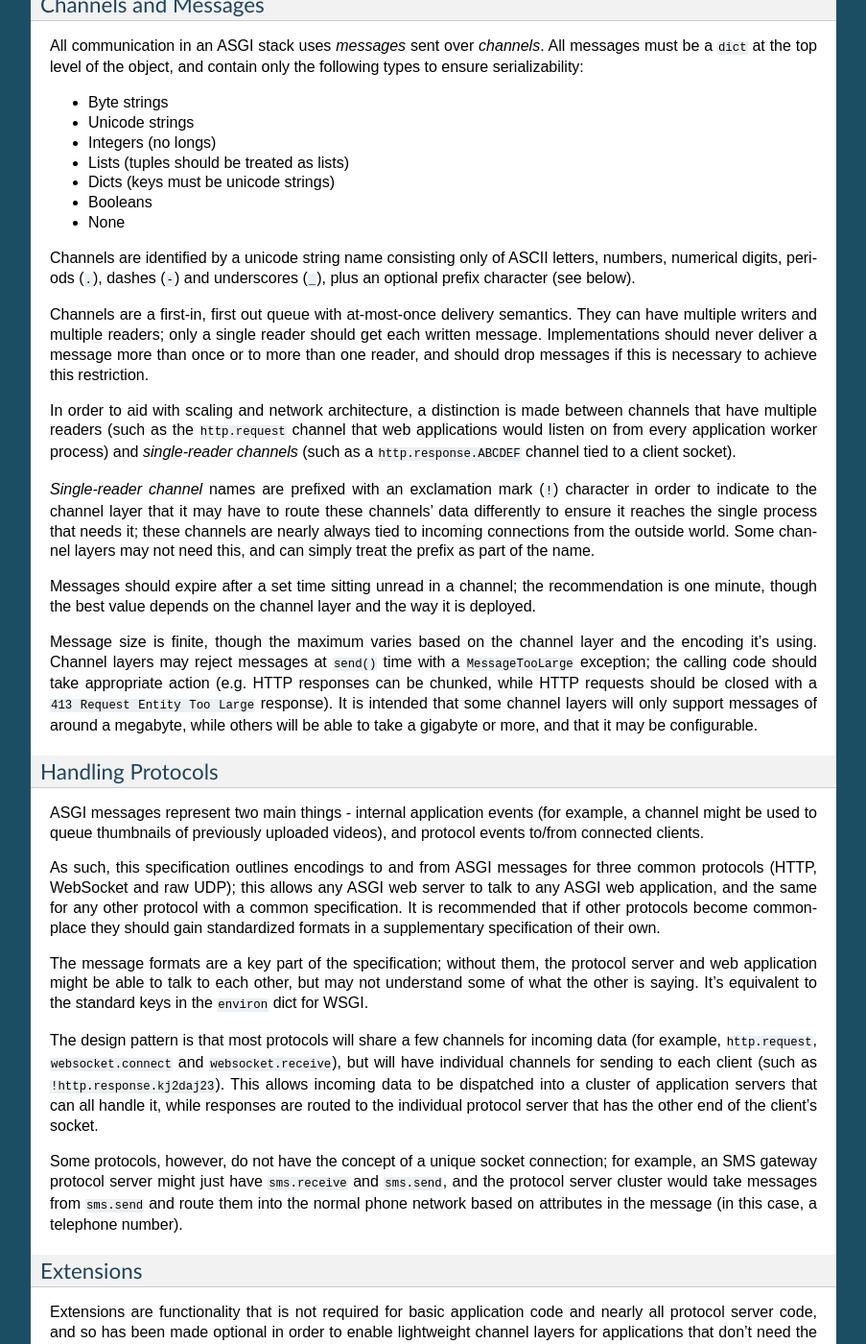
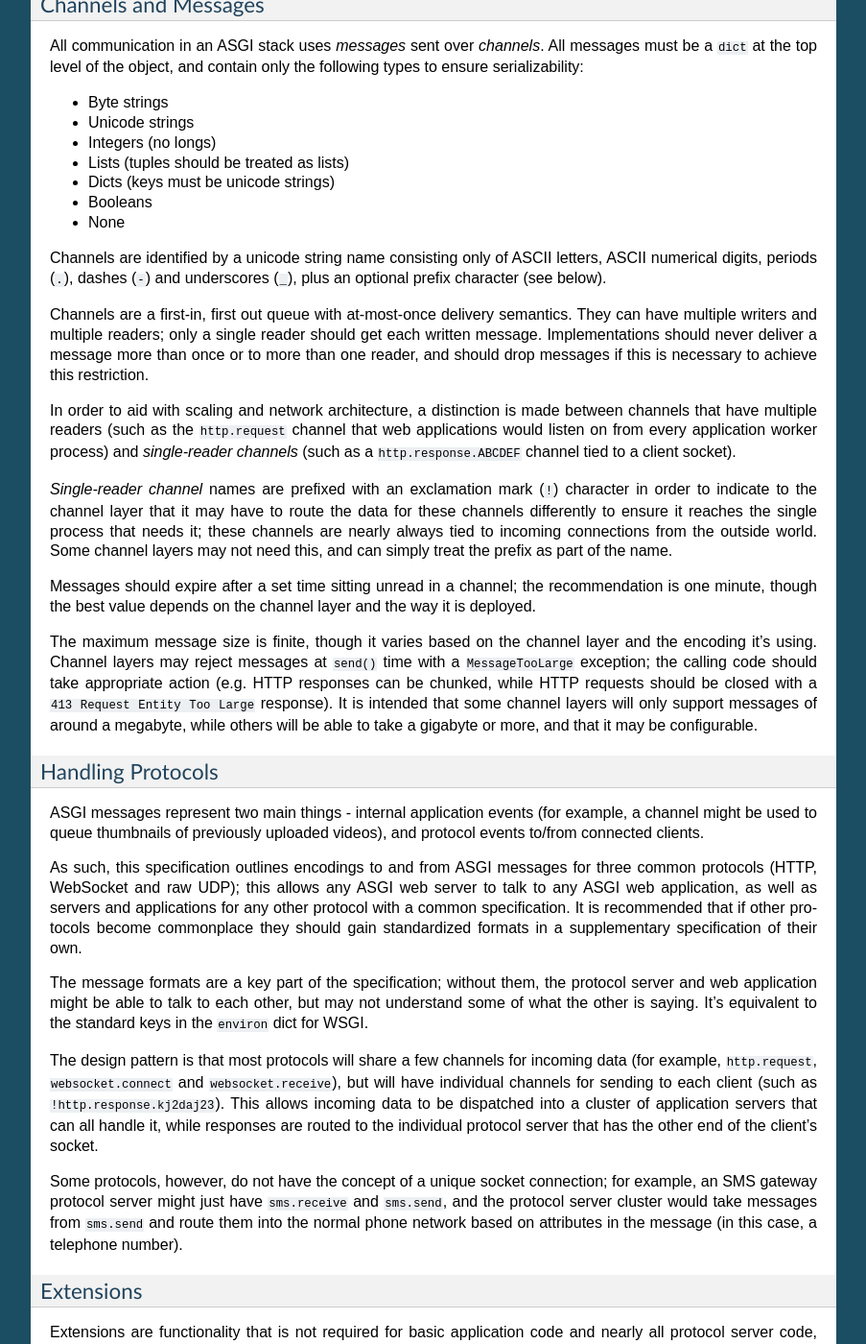
Before and after one commit to phillipchain/DjangoChannels, a Sphinx documentation site: the page built from docs/asgi.rst, in a window 1280 px wide and 1400 px high, scrolled down 1285 px. Shown: the whole window at 96% size, without its empty margins (198-1101 px from the left). Built offline with Sphinx 7.4.7, drawn with Linux system fonts in a browser that asks for light colours; some of the changed text lies outside the part shown.

Commit message:
Stylistic changes

```diff
--- a/docs/asgi.rst
+++ b/docs/asgi.rst
@@ -99,8 +99,8 @@ contain only the following types to ensure serializability:
 * None
 
 Channels are identified by a unicode string name consisting only of ASCII
-letters, numbers, numerical digits, periods (``.``), dashes (``-``)
-and underscores (``_``), plus an optional prefix character (see below).
+letters, ASCII numerical digits, periods (``.``), dashes (``-``) and
+underscores (``_``), plus an optional prefix character (see below).
 
 Channels are a first-in, first out queue with at-most-once delivery
 semantics. They can have multiple writers and multiple readers; only a single
@@ -116,7 +116,7 @@ application worker process) and *single-reader channels*
 
 *Single-reader channel* names are prefixed with an exclamation mark
 (``!``) character in order to indicate to the channel layer that it may
-have to route these channels' data differently to ensure it reaches the
+have to route the data for these channels differently to ensure it reaches the
 single process that needs it; these channels are nearly always tied to
 incoming connections from the outside world. Some channel layers may not
 need this, and can simply treat the prefix as part of the name.
@@ -125,7 +125,7 @@ Messages should expire after a set time sitting unread in a channel;
 the recommendation is one minute, though the best value depends on the
 channel layer and the way it is deployed.
 
-Message size is finite, though the maximum varies based on the channel layer
+The maximum message size is finite, though it varies based on the channel layer
 and the encoding it's using. Channel layers may reject messages at ``send()``
 time with a ``MessageTooLarge`` exception; the calling code should take
 appropriate action (e.g. HTTP responses can be chunked, while HTTP
@@ -143,10 +143,10 @@ uploaded videos), and protocol events to/from connected clients.
 
 As such, this specification outlines encodings to and from ASGI messages
 for three common protocols (HTTP, WebSocket and raw UDP); this allows any ASGI
-web server to talk to any ASGI web application, and the same for any other
-protocol with a common specification. It is recommended that if other
-protocols become commonplace they should gain standardized formats in a
-supplementary specification of their own.
+web server to talk to any ASGI web application, as well as servers and
+applications for any other protocol with a common specification. It is
+recommended that if other protocols become commonplace they should gain
+standardized formats in a supplementary specification of their own.
 
 The message formats are a key part of the specification; without them,
 the protocol server and web application might be able to talk to each other,
@@ -262,7 +262,7 @@ Specification Details
 A *channel layer* should provide an object with these attributes
 (all function arguments are positional):
 
-* ``send(channel, message)``, a callable that takes two arguments; the
+* ``send(channel, message)``, a callable that takes two arguments: the
   channel to send on, as a unicode string, and the message
   to send, as a serializable ``dict``.
 
```
Also changed, not shown: other parts of docs/asgi.rst (+4 -4 lines).
